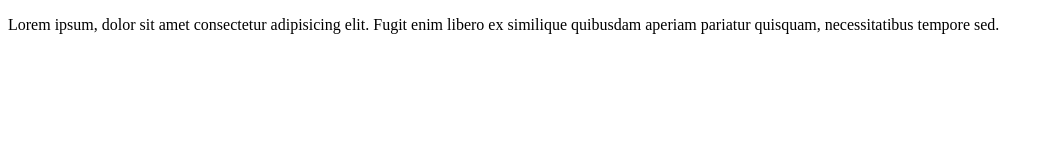
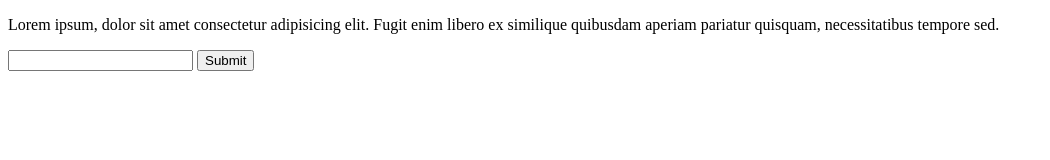
Before and after one commit to shuvakarmakar/test-group-project, a plain HTML site: page Shuva/index.html in a window 1280 px wide. Shown: the whole page, without its empty margins (0-1050 px from the left). Drawn offline with Linux system fonts and the light colour scheme.

Commit message:
Second commit shuva

```diff
--- a/Shuva/index.html
+++ b/Shuva/index.html
@@ -7,5 +7,10 @@
 </head>
 <body>
     <p>Lorem ipsum, dolor sit amet consectetur adipisicing elit. Fugit enim libero ex similique quibusdam aperiam pariatur quisquam, necessitatibus tempore sed.</p>
+
+    <form action="">
+        <input type="search" name="" id="">
+        <input type="button" value="Submit">
+    </form>
 </body>
 </html>
```
